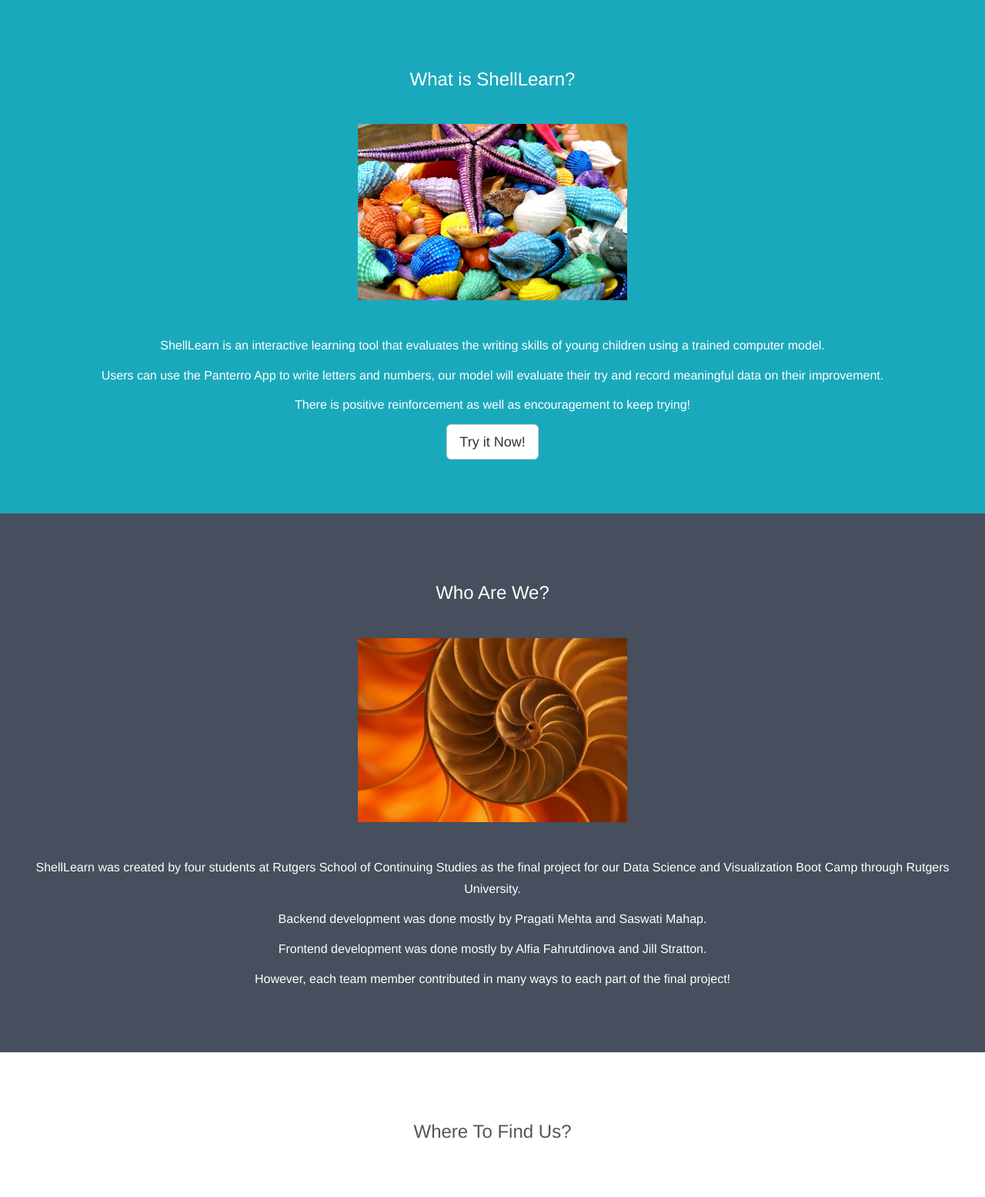
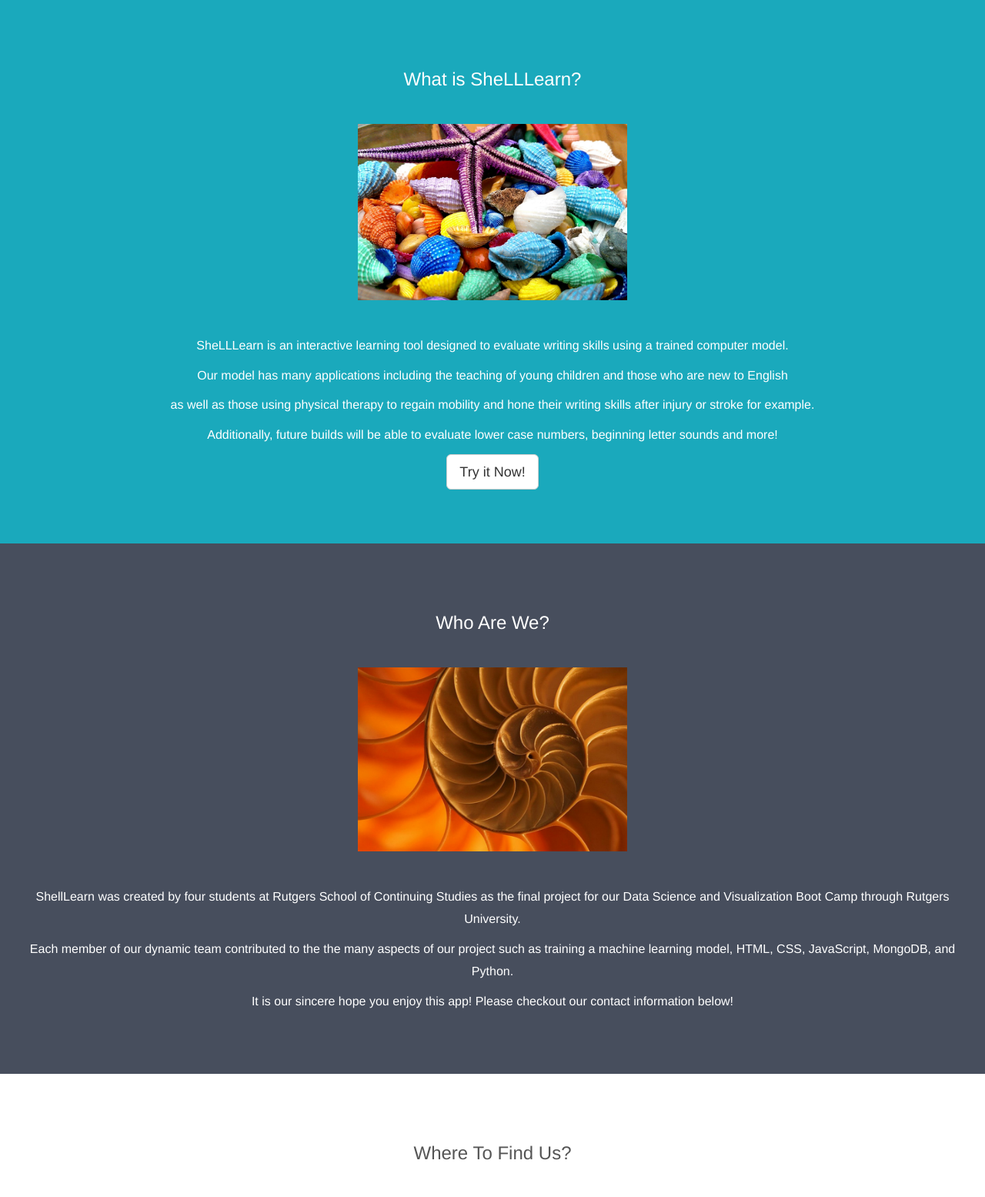
Before and after one commit to PragatisGitHub/SheLLLearn, a Flask app: page /about in a window 1280 px wide. Shown: the part 80-1635 px from the top of the page at 77% size. Run offline with Flask 2, Linux system fonts and the light colour scheme; some libraries are stand-ins or nearby versions.

Commit message:
fixing about us page

```diff
--- a/templates/ShellLearn_About.html
+++ b/templates/ShellLearn_About.html
@@ -83,11 +83,12 @@
 
 <!-- First Container -->
 <div class="container-fluid bg-1 text-center">
-  <h3 class="margin">What is ShellLearn?</h3>
+  <h3 class="margin">What is SheLLLearn?</h3>
   <img src="../static/img/Seashells.jpg" class="img-responsive img-square margin" style="display:inline" alt="Shell" width="350" height="350">
-  <p>ShellLearn is an interactive learning tool that evaluates the writing skills of young children using a trained computer model.</p>
-  <p>Users can use the Panterro App to write letters and numbers, our model will evaluate their try and record meaningful data on their improvement. </p>
-  <p>There is positive reinforcement as well as encouragement to keep trying!</p>
+  <p>SheLLLearn is an interactive learning tool designed to evaluate writing skills using a trained computer model. </P>
+  <p>Our model has many applications including the teaching of young children and those who are new to English</P>
+  <p> as well as those using physical therapy to regain mobility and hone their writing skills after injury or stroke for example. </P>
+    <p>Additionally, future builds will be able to evaluate lower case numbers, beginning letter sounds and more!</p>
   <form action="/ShellLearn_book" method="POST">
     <input class="btn btn-default btn-lg" type="submit" value="Try it Now!">
   </form>
@@ -97,9 +98,8 @@
   <h3 class="margin">Who Are We?</h3>
   <img src="../static/img/Shell_Learn.jpg" class="img-responsive img-square margin" style="display:inline" alt="Shell" width="350" height="350">
   <p>ShellLearn was created by four students at Rutgers School of Continuing Studies as the final project for our Data Science and Visualization Boot Camp through Rutgers University.</p>
-  <p>Backend development was done mostly by Pragati Mehta and Saswati Mahap.</p>
-  <p>Frontend development was done mostly by Alfia Fahrutdinova and Jill Stratton.</p>
-  <p>However, each team member contributed in many ways to each part of the final project!</p>
+  <p>Each member of our dynamic team contributed to the the many aspects of our project such as training a machine learning model, HTML, CSS, JavaScript, MongoDB, and Python.</p>
+  <p>It is our sincere hope you enjoy this app! Please checkout our contact information below!</p>
 </div>
 
 <!-- Third Container (Grid) -->
@@ -113,14 +113,6 @@
       <div class="card-body">
         <p><a href="hhttps://github.com/Alfiausa" class="card-link">GitHub Portfolio link</a></p>
         <p><a href="https://www.linkedin.com/in/alfia-fahrutdinova-ab6258118/" class="card-link">LinkedIn link</a></p>
-      </div>
-    </div>
-    <div class="col-sm-3">
-      <p>Saswati Mahapatra</p>
-      <img src="../static/img/members/smahapatra.jpg" class="img-responsive margin" style="width:100%" alt="Image">
-      <div class="card-body">
-        <p><a href="https://github.com/SaswatiMahap" class="card-link">GitHub Portfolio link</a></p>
-        <p><a href="https://www.linkedin.com/in/saswati-mahapatra-84284912/" class="card-link">LinkedIn link</a></p>
       </div>
     </div>
     <div class="col-sm-3">
@@ -139,6 +131,14 @@
         <p><a href="https://www.linkedin.com/in/strattonjill/" class="card-link">LinkedIn link</a></p>
       </div>
     </div>
+    <div class="col-sm-3">
+        <p>Saswati Mahapatra</p>
+        <img src="../static/img/members/smahapatra.jpg" class="img-responsive margin" style="width:100%" alt="Image">
+        <div class="card-body">
+          <p><a href="https://github.com/SaswatiMahap" class="card-link">GitHub Portfolio link</a></p>
+          <p><a href="https://www.linkedin.com/in/saswati-mahapatra-84284912/" class="card-link">LinkedIn link</a></p>
+        </div>
+      </div>
   </div>
 </div>
 
```
